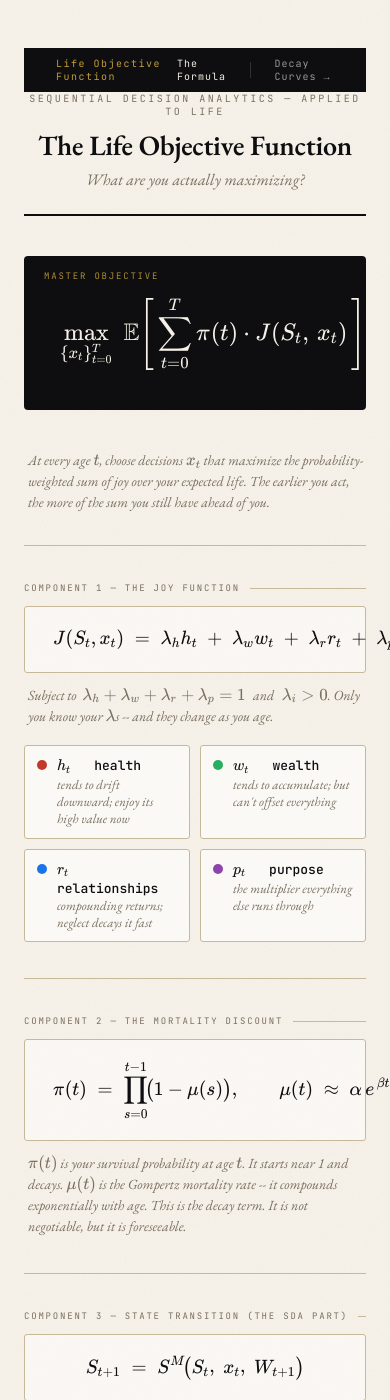
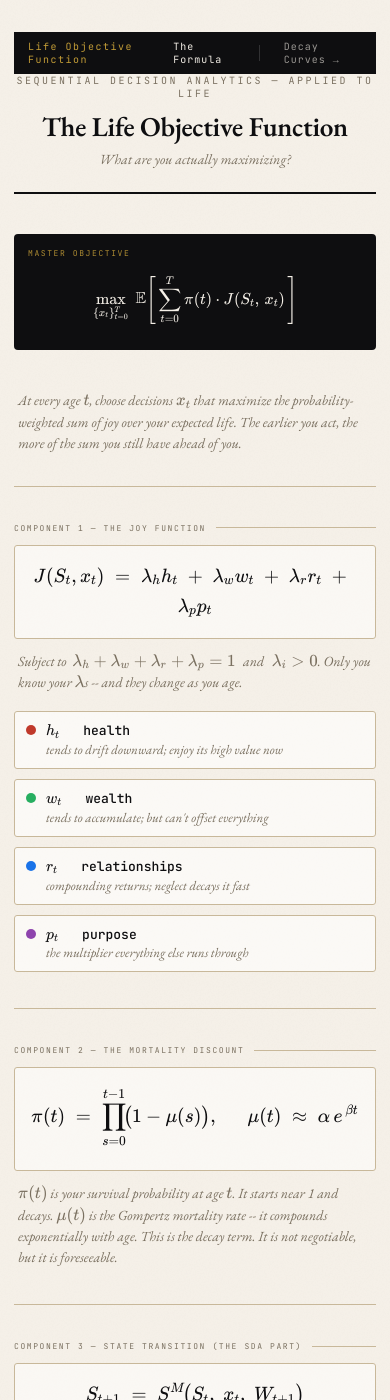
Before and after one commit to JohnBElam/my-site, a Jekyll site: the page life-objective-function/index.html, which Jekyll copies as it is, in a window 390 px wide and 1400 px high. Built offline with Jekyll 4.4.1, drawn with Linux system fonts in a browser that asks for light colours.

Commit message:
Fixed Formlas and charts running off page on moibile

```diff
--- a/life-objective-function/index.html
+++ b/life-objective-function/index.html
@@ -176,6 +176,19 @@
     margin: 0;
   }
 
+  /* Side-by-side equations that wrap to stacked on narrow screens */
+  .split-math {
+    display: flex;
+    flex-wrap: wrap;
+    align-items: center;
+    justify-content: center;
+    gap: 1.5em 2em;
+  }
+  .split-math .katex-display {
+    margin: 0;
+    display: inline-block;
+  }
+
   /* Color chips for variables */
   .legend {
     display: grid;
@@ -321,6 +334,41 @@
     background: var(--rule);
     margin: 32px 0;
   }
+
+  /* MOBILE */
+  @media (max-width: 600px) {
+    body { padding: 32px 14px 48px; }
+    .site-nav { padding: 0 14px; height: 42px; }
+    .page { padding: 0; }
+
+    h1 { font-size: clamp(24px, 7vw, 32px); }
+    .subtitle { font-size: 14px; }
+
+    .master { padding: 36px 16px 22px; }
+    .master::before { font-size: 8px; left: 14px; }
+    .master .katex { font-size: 1.1em; }
+
+    .formula-box { padding: 14px 12px; }
+    .section-label { font-size: 8px; }
+
+    .legend { grid-template-columns: 1fr; }
+    .legend-item { padding: 9px 11px; }
+
+    .insight-row { grid-template-columns: 26px 1fr; gap: 10px; }
+    .insight-text { font-size: 15px; }
+    .insights h2 { font-size: 20px; }
+
+    .footer { flex-direction: column; align-items: flex-start; }
+
+    /* Let KaTeX display math wrap at natural break points (+, =, ,, \cdot); keep centered */
+    .katex-display,
+    .katex-display > .katex,
+    .katex-display > .katex > .katex-html { white-space: normal; }
+    .katex-display > .katex > .katex-html { display: block; }
+    .katex-display > .katex > .katex-html > .base { display: inline-block; white-space: nowrap; margin: 0.15em 0; }
+    .katex-display { overflow-x: auto; overflow-y: hidden; max-width: 100%; padding: 2px 0; -webkit-overflow-scrolling: touch; }
+    .master .katex { font-size: 1.0em; }
+  }
 </style>
 </head>
 <body>
@@ -401,7 +449,10 @@
   <div class="section">
     <div class="section-label">Component 2 &mdash; The Mortality Discount</div>
     <div class="formula-box">
-      $$\pi(t) \;=\; \prod_{s=0}^{t-1}\!\bigl(1 - \mu(s)\bigr), \qquad \mu(t) \;\approx\; \alpha\, e^{\,\beta t}$$
+      <div class="split-math">
+        $$\pi(t) \;=\; \prod_{s=0}^{t-1}\!\bigl(1 - \mu(s)\bigr),$$
+        $$\mu(t) \;\approx\; \alpha\, e^{\,\beta t}$$
+      </div>
     </div>
     <div class="annotation">
       $\pi(t)$ is your survival probability at age $t$. It starts near 1 and decays.
```
Also changed, not shown: life-objective-function/life-decays.html (+34 -8 lines).
